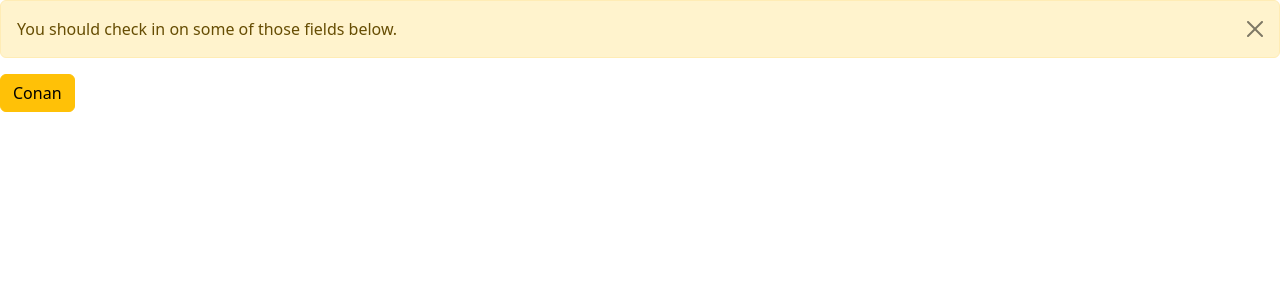
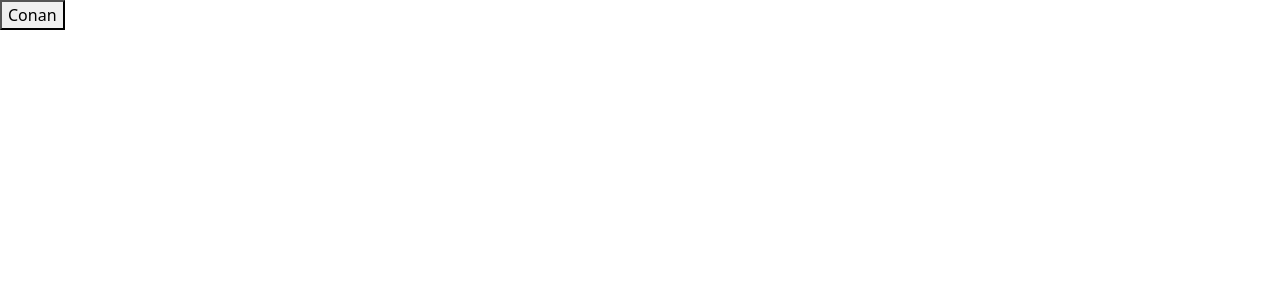
Before and after one commit to krazy124/react-app, a React (Vite) app: page / in a window 1280 px wide. Shown: the top 300 px of the page. Built offline with nearby package versions, Linux system fonts and the light colour scheme.

Commit message:
changed Cat to button and imported alert.tsx in to App.tsx

```diff
--- a/src/App.tsx
+++ b/src/App.tsx
@@ -1,4 +1,5 @@
-import Cat from "./components/button";
+import button from "./components/button";
+import alert from "./components/alert";
 
 function App() {
   const aConsole = () => console.log("It Clicked!!");
@@ -9,7 +10,7 @@ function App() {
   let caName = "btn-close";
 
   return (
-    <Cat
+    <button
       alertName={alName}
       alertMessage={alMessage}
       cName={caName}
@@ -17,7 +18,7 @@ function App() {
       onClick={aConsole}
     >
       {firstName}
-    </Cat>
+    </button>
   );
 }
 
--- a/src/components/alert.tsx
+++ b/src/components/alert.tsx
@@ -4,7 +4,7 @@ interface Props {
     children: ReactNode;
 }
 
-const Alert = ({ children }: Props) => {
+const alert = ({ children }: Props) => {
     return (
         <div className='alert alert-primary'></div>
     )
--- a/src/components/button.tsx
+++ b/src/components/button.tsx
@@ -9,7 +9,7 @@ interface Props {
   cName: string;
 }
 
-const Cat = ({
+const button = ({
   children,
   onClick,
   color,
@@ -35,7 +35,7 @@ const Cat = ({
   );
 };
 
-export default Cat;
+export default button;
 
 /*<div class="alert alert-warning alert-dismissible fade show" role="alert">
   <strong>Holy guacamole!</strong> You should check in on some of those fields below.
```
